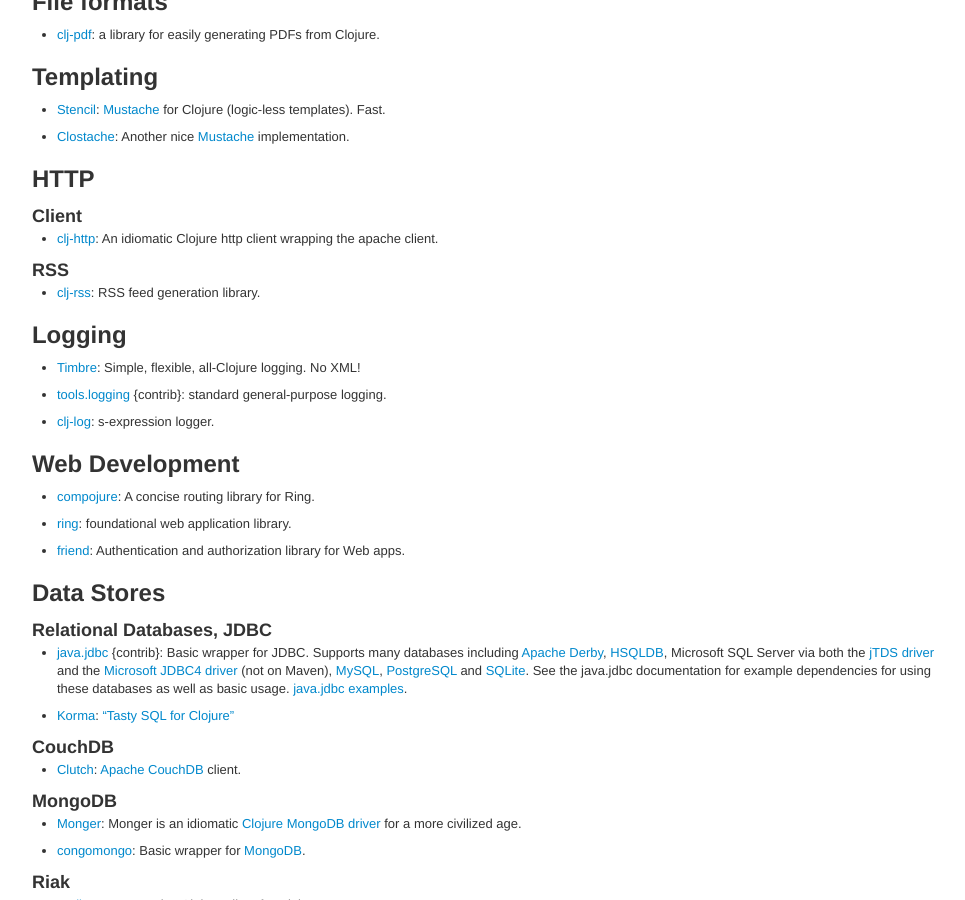
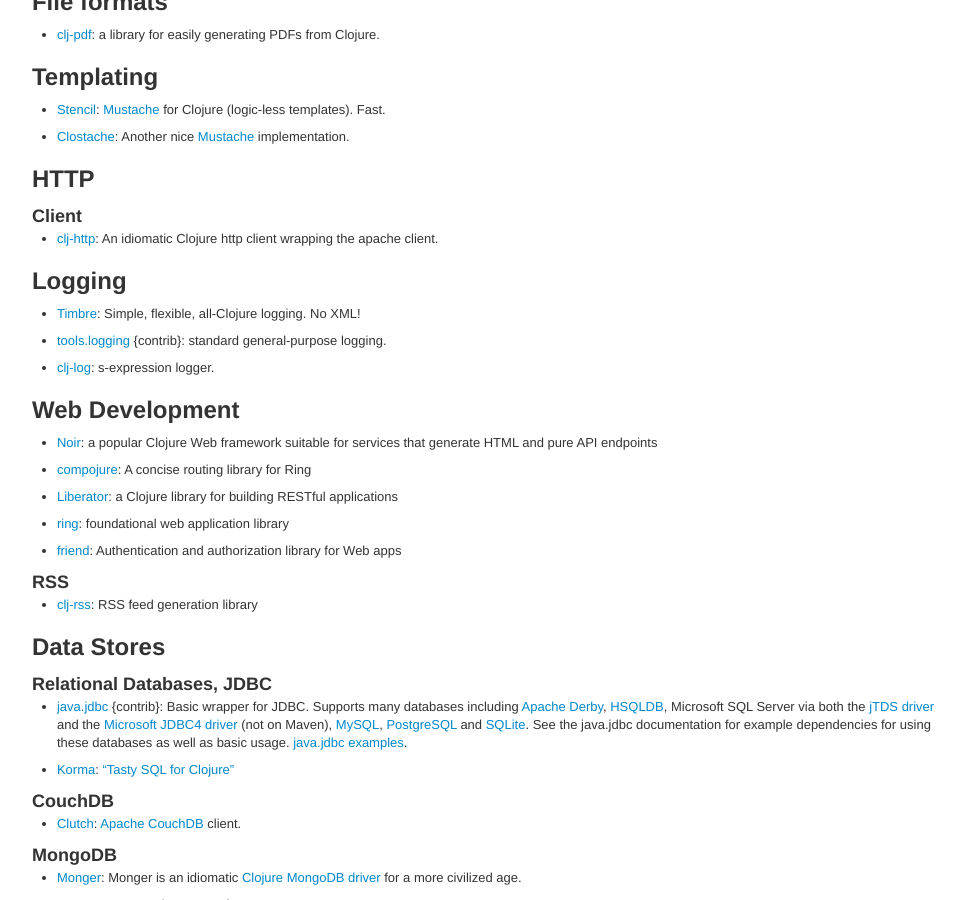
Before and after one commit to clojuredocs/guides, a Jekyll site: the page built from articles/ecosystem/libraries_directory.md, in a window 1280 px wide and 900 px high, scrolled down 1151 px. Shown: the whole window, without its empty margins (306-1271 px from the left). Built offline with Jekyll 4.4.1, drawn with Linux system fonts in a browser that asks for light colours; some web fonts are replaced; Markdown is read by kramdown in place of the engine named in the settings.

Commit message:
More edits
* RSS generation has nothing to do with HTTP

* Add Liberator and Noir

```diff
--- a/articles/ecosystem/libraries_directory.md
+++ b/articles/ecosystem/libraries_directory.md
@@ -134,11 +129,20 @@
 
 ## Web Development
 
-  * [compojure](https://github.com/weavejester/compojure): A concise routing library for Ring.
+  * [Noir](http://webnoir.org/): a popular Clojure Web framework suitable for services that generate HTML and pure API endpoints
 
-  * [ring](https://github.com/ring-clojure): foundational web application library.
+  * [compojure](https://github.com/weavejester/compojure): A concise routing library for Ring
 
-  * [friend](https://github.com/cemerick/friend): Authentication and authorization library for Web apps.
+  * [Liberator](https://github.com/clojure-liberator/liberator): a Clojure library for building RESTful applications
+
+  * [ring](https://github.com/ring-clojure): foundational web application library
+
+  * [friend](https://github.com/cemerick/friend): Authentication and authorization library for Web apps
+
+### RSS
+
+  * [clj-rss](https://clojars.org/clj-rss): RSS feed generation library
+
 
 
 ## Data Stores
```
Also changed, not shown: other parts of articles/ecosystem/libraries_directory.md (+0 -5 lines).
